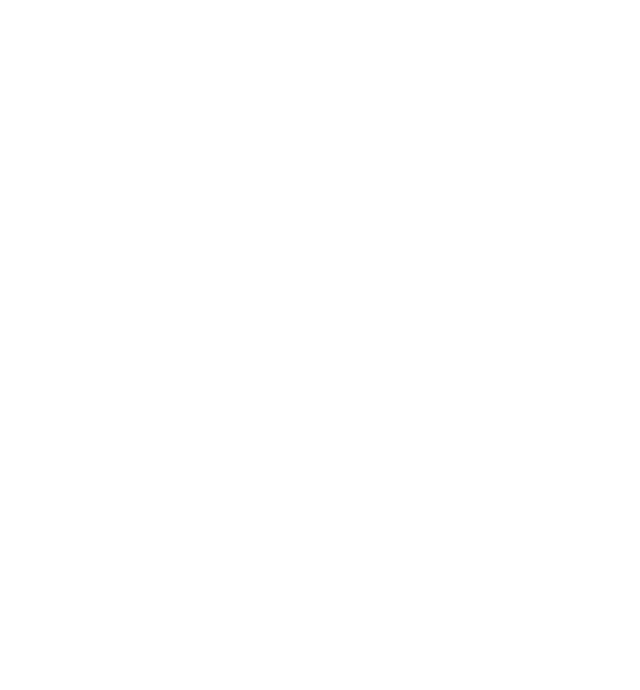
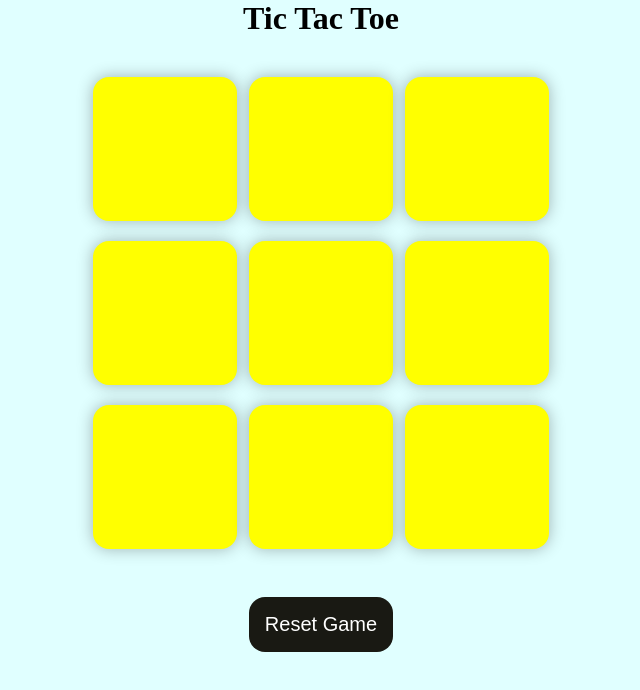
Before and after one commit to TheRazorbill/Project--Tic-Tac-Toe, a plain HTML site: page index.html in a window 1280 px wide. Shown: the whole page, without its empty margins (319-959 px from the left). Drawn offline with Linux system fonts and the light colour scheme.

Commit message:
feat: initial setup with HTML layout, CSS styling, and JS architecture

```diff
--- a/index.html
+++ b/index.html
@@ -4,8 +4,30 @@
     <meta charset="UTF-8">
     <meta name="viewport" content="width=device-width, initial-scale=1.0">
     <title>Document</title>
+    <link rel="stylesheet" href="style.css">
 </head>
 <body>
-
+    <div class="msg-container hide">
+        <p id="msg">Winner</p>
+        <button id="new-btn">New Game</button>
+    </div>
+    <main>
+        <h1>Tic Tac Toe</h1>
+        <div class="container">
+            <div class="game">
+                <button class="box"></button>
+                <button class="box"></button>
+                <button class="box"></button>
+                <button class="box"></button>
+                <button class="box"></button>
+                <button class="box"></button>
+                <button class="box"></button>
+                <button class="box"></button>
+                <button class="box"></button>
+            </div>
+        </div>
+        <button id="reset">Reset Game</button>
+    </main>
+    <script src="script.js"></script>
 </body>
 </html>
--- a/script.js
+++ b/script.js
@@ -0,0 +1,14 @@
+const Gameboard = (() => {
+    let board = ["", "", "", "", "", "", "", "", ""]
+})();
+
+const player =  (name, marker) => {
+    return {
+        name,
+        marker
+    };
+};
+
+const gameController = (() => {
+
+})();
--- a/style.css
+++ b/style.css
@@ -1,5 +1,66 @@
 * {
-    margin: 0;
-    padding: 0;
-    box-sizing: border-box;
+  margin: 0;
+  padding: 0;
+  box-sizing: border-box;
 }
+
+* {
+  margin: 0;
+  padding: 0;
+}
+body {
+  background-color: lightcyan;
+  text-align: center;
+}
+.container {
+  height: 70vh;
+  display: flex;
+  justify-content: center;
+  align-items: center;
+}
+.game {
+  height: 60vmin;
+  width: 60vmin;
+  display: flex;
+  flex-wrap: wrap;
+  gap: 1.5vmin;
+  justify-content: center;
+}
+.box {
+  height: 18vmin;
+  width: 18vmin;
+  border-radius: 1rem;
+  border: none;
+  box-shadow: 0 0 1rem rgba(0, 0, 0, 0.3);
+  font-size: 8vmin;
+  color: red;
+  background-color: yellow;
+}
+#reset {
+  padding: 1rem;
+  font-size: 1.25rem;
+  background: #191913;
+  color: white;
+  border-radius: 1rem;
+  border: none;
+}
+.box:hover {
+  background-color: chocolate;
+}
+#new-btn {
+  padding: 1rem;
+  font-size: 1.25rem;
+  background: #191913;
+  color: white;
+  border-radius: 1rem;
+  border: none;
+}
+#msg {
+  font-size: 8vmin;
+}
+.msg-container {
+  height: 30vmin;
+}
+.hide {
+  display: none;
+}
```
